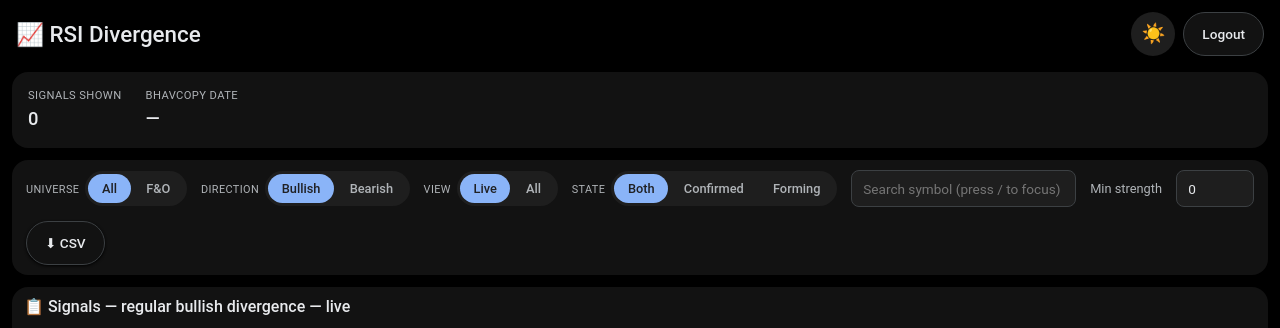
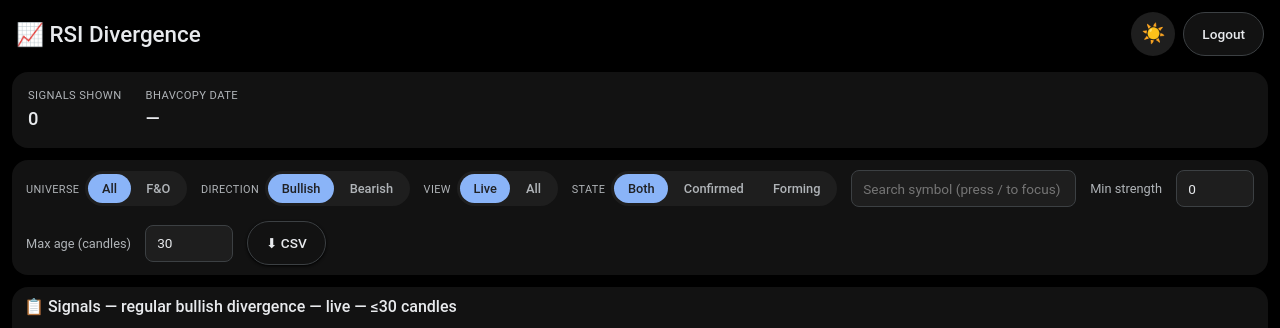
Before and after one commit to dheerkapil/nse-rsi-divergence, a Flask app: template web/templates/index.html in a window 1280 px wide. Shown: the top 328 px of the page. Run offline with Flask 3, Linux system fonts and the light colour scheme; the template is opened without the code that fills it, so the values that code supplies are empty.

Commit message:
Dashboard: candle-days age filter (default 30)

```diff
--- a/web/templates/index.html
+++ b/web/templates/index.html
@@ -139,6 +139,9 @@
             <label class="text-muted" style="font-size:.8rem;">Min strength</label>
             <input type="number" id="minStrength" class="form-control-sm" style="width:78px;"
                    value="0" min="0" max="100" step="5">
+            <label class="text-muted" style="font-size:.8rem;">Max age (candles)</label>
+            <input type="number" id="maxAge" class="form-control-sm" style="width:88px;"
+                   value="30" min="0" step="5">
             <button id="downloadBtn" class="logout-btn" title="Download the current list as CSV">⬇ CSV</button>
         </div>
     </div>
@@ -197,18 +200,21 @@ function enriched() {
     });
 }
 function render() {
+    const q = (document.getElementById('searchBox').value || '').trim().toUpperCase();
+    const minS = parseFloat(document.getElementById('minStrength').value) || 0;
+    const maxAge = parseInt(document.getElementById('maxAge').value, 10);
     document.getElementById('tableTitle').textContent =
         `📋 Signals — regular ${state.direction} divergence` +
         (state.universe === 'fno' ? ' (F&O)' : '') +
         (state.state !== 'all' ? ` — ${state.state}` : '') +
-        (state.view === 'live' ? ' — live' : ' — all (incl. invalidated)');
-    const q = (document.getElementById('searchBox').value || '').trim().toUpperCase();
-    const minS = parseFloat(document.getElementById('minStrength').value) || 0;
+        (state.view === 'live' ? ' — live' : ' — all (incl. invalidated)') +
+        (isNaN(maxAge) ? '' : ` — ≤${maxAge} candles`);
     let rows = enriched().filter(s =>
         s.direction === state.direction &&
         (state.universe === 'all' || s.is_fno) &&
         (state.view === 'all' || !s.invalidated) &&
         (state.state === 'all' || (s.state || 'confirmed') === state.state) &&
+        (isNaN(maxAge) || (s.age_bars ?? 0) <= maxAge) &&
         s.symbol.includes(q) &&
         (s.strength || 0) >= minS
     );
@@ -295,6 +301,7 @@ function downloadCSV() {
 document.getElementById('downloadBtn').onclick = downloadCSV;
 document.getElementById('searchBox').oninput = render;
 document.getElementById('minStrength').oninput = render;
+document.getElementById('maxAge').oninput = render;
 document.addEventListener('keydown', e => {
     if (e.key === '/' && document.activeElement.tagName !== 'INPUT') {
         e.preventDefault(); document.getElementById('searchBox').focus();
```
